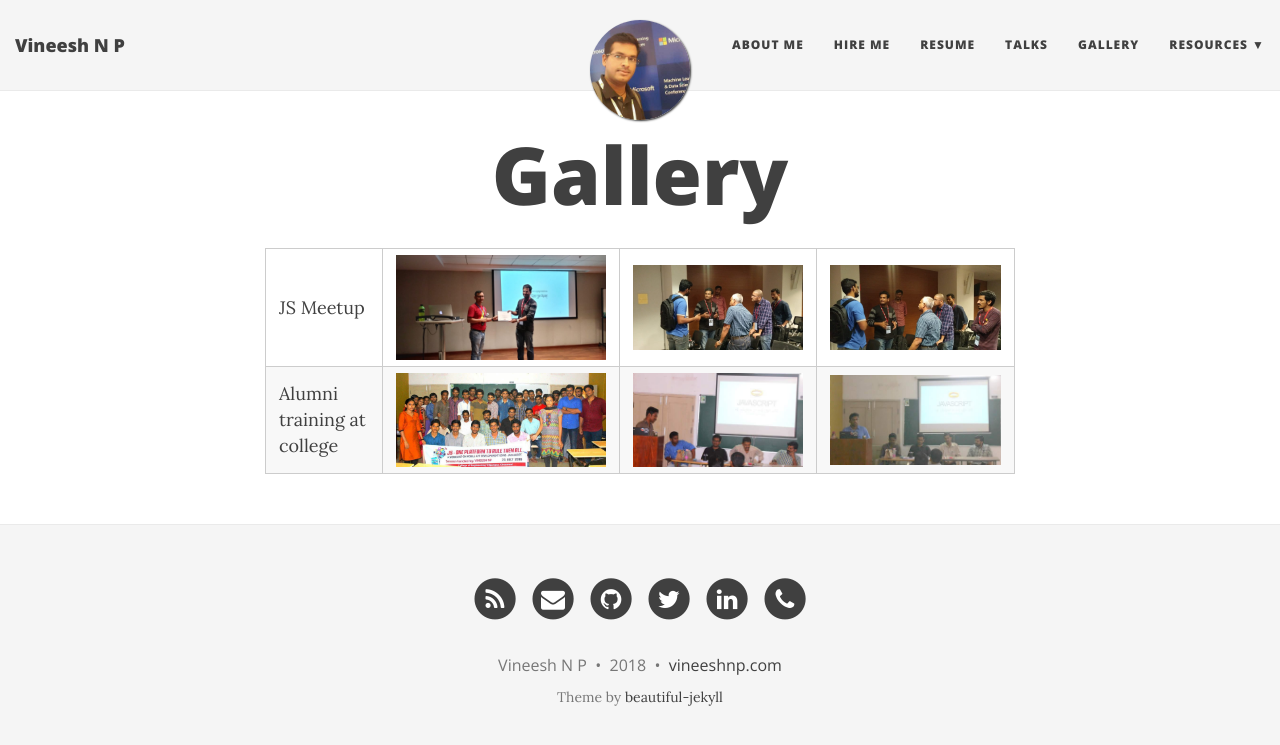
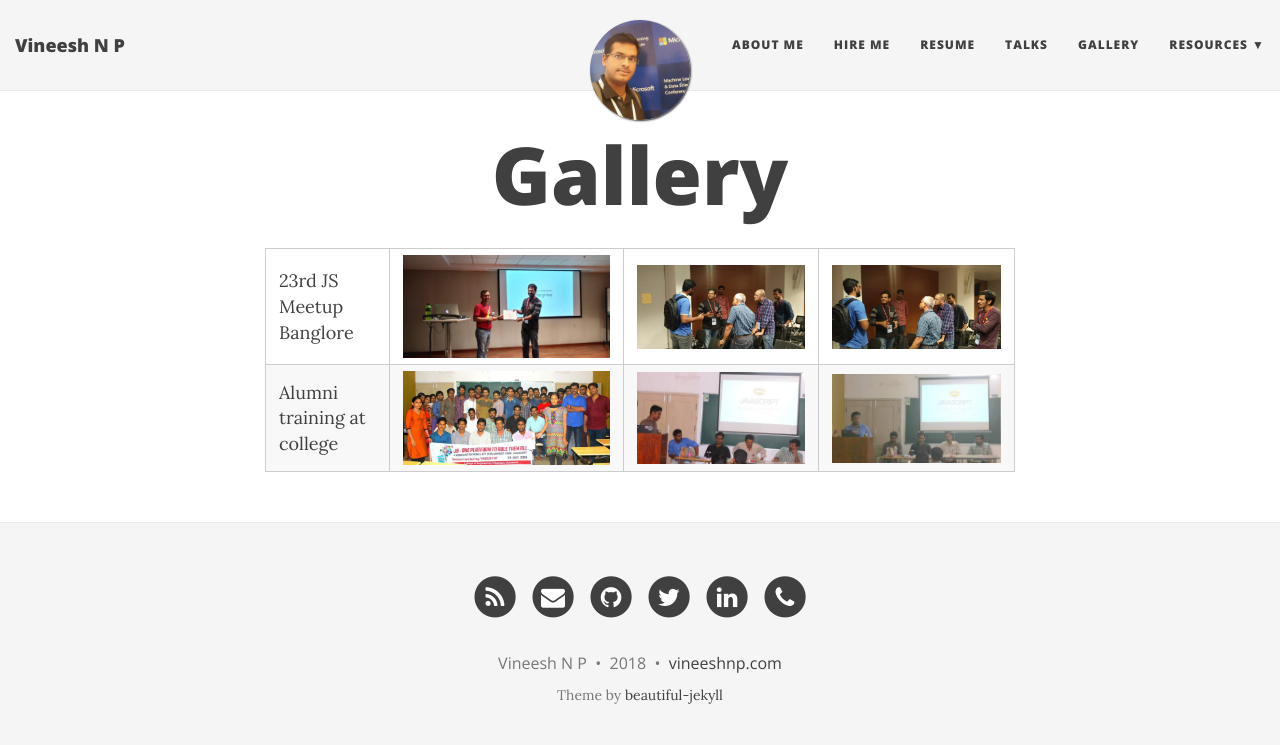
Before and after one commit to vineeshnp/vineeshnp.github.io, a Jekyll site: the page built from gallery.md, in a window 1280 px wide. Shown: the top 745 px of the page. Built offline with Jekyll 4.4.1, drawn with Linux system fonts in a browser that asks for light colours; nearby versions of some CDN libraries.

Commit message:
Minor change in heading

```diff
--- a/gallery.md
+++ b/gallery.md
@@ -4,5 +4,5 @@ title: Gallery
 ---
 
 |-|-|-|-|
-|JS Meetup | [![meetup-photo](js-meetup/1.jpeg)](js-meetup)| [![meetup-photo](js-meetup/2.jpeg)](js-meetup) | [![meetup-photo](js-meetup/3.jpeg)](js-meetup)|
+|23rd JS Meetup Banglore | [![meetup-photo](js-meetup/1.jpeg)](js-meetup)| [![meetup-photo](js-meetup/2.jpeg)](js-meetup) | [![meetup-photo](js-meetup/3.jpeg)](js-meetup)|
 |Alumni training at college | [![race-training](race-training/1.jpg)](race-training)| [![race-training](race-training/2.jpg)](race-training) | [![race-training](race-training/3.jpg)](race-training)|
```
